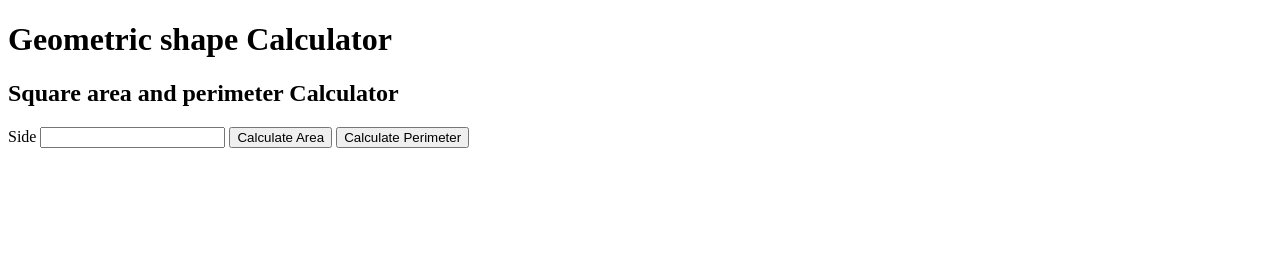
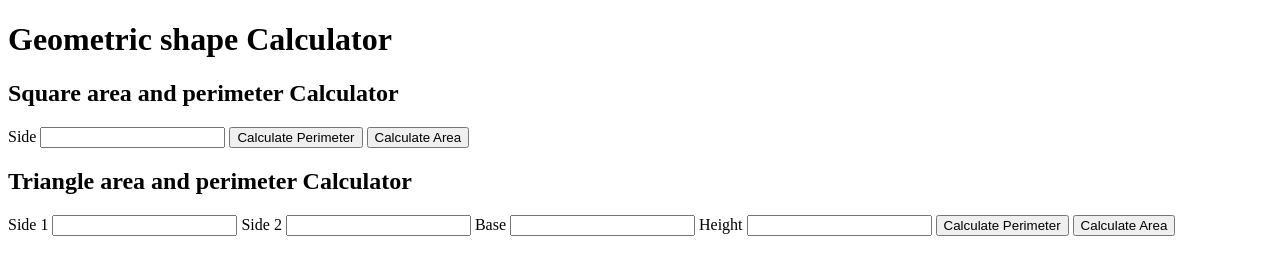
Before and after one commit to emanuelnav/jscalculator, a plain HTML site: page geometric-calculator.html in a window 1280 px wide. Drawn offline with Linux system fonts and the light colour scheme.

Commit message:
adding the form and the script  to calculate the triangle shape

```diff
--- a/geometric-calculator.html
+++ b/geometric-calculator.html
@@ -4,23 +4,43 @@
     <meta charset="UTF-8">
     <meta http-equiv="X-UA-Compatible" content="IE=edge">
     <meta name="viewport" content="width=device-width, initial-scale=1.0">
+    <link rel="stylesheet" href="./assets/css/geometric-calculator.css">
     <title>Geometric Calculator</title>
 </head>
 <body>
     <header class="header">
         <h1>Geometric shape Calculator</h1>
     </header>
-    <section class="calculator">
-        <h2>Square area and perimeter Calculator</h2>
-        <form>
-            <label for="squareSide">
-                Side
-            </label>
-            <input id="squareSide" type="number">
-            <button type="button" onclick="calculateSquareArea()">Calculate Area</button>
-            <button type="button" onclick="calculateSquarePerimeter()">Calculate Perimeter</button>
-        </form>
+    <section class="containter">
+        <section class="calculator">
+            <h2 class="calculator__title">Square area and perimeter Calculator</h2>
+            <form class="calculator__form">
+                <label for="squareSide">
+                    Side
+                </label>
+                <input id="squareSide" type="number" class="calculator__input">
+                <button class="calculator__button" type="button" onclick="calculateSquarePerimeter()">Calculate Perimeter</button>
+                <button class="calculator__button" type="button" onclick="calculateSquareArea()">Calculate Area</button>
+            </form>
+        </section>
+        <section class="calculator">
+            <h2 class="calculator__title">Triangle area and perimeter Calculator</h2>
+            <form class="calculator__form">
+                <label for="triangleSide1">Side 1</label>
+                <input id="triangleSide1" type="number" class="calculator__input">
+                <label for="triangleSide2">Side 2</label>
+                <input id="triangleSide2" type="number" class="calculator__input">
+                <label for="triangleBase">Base</label>
+                <input id="triangleBase" type="number" class="calculator__input">
+                <label for="triangleHeight">Height</label>
+                <input id="triangleHeight" type="number" class="calculator__input">
+                <button class="calculator__button" type="button" onclick="calculateTrianglePerimeter()">Calculate Perimeter</button>
+                <button class="calculator__button" type="button" onclick="calculateTriangleArea()">Calculate Area</button>
+            </form>
+        </section>
     </section>
+
+
 </body>
-<script src="./script.js"></script>
+<script src="./assets/js/script.js"></script>
 </html>
--- a/script.js
+++ /dev/null
@@ -1,23 +0,0 @@
-// Arrow Functions
-
-// Square
-const squarePerimeter = squareSide => squareSide * 4;
-const squareArea = squareSide => squareSide ** 2;
-
-// Triangle
-const trianglePerimeter = (triangleSide1, triangleSide2, triangleBase) => triangleSide1 + triangleSide2 + triangleBase;
-const triangleArea = (triangleBase, triangleHeight) => (triangleBase * triangleHeight) / 2;
-
-// Circle
-const circleCircumference = circleRadius => Math.PI * (circleRadius * 2);
-const circleArea = circleRadius => Math.PI * (circleRadius ** 2);
-
-function calculateSquareArea() {
-    const input = document.getElementById("squareSide");
-    return alert(squareArea(input.value));
-}
-
-function calculateSquarePerimeter() {
-    const input = document.getElementById("squareSide");
-    return alert(squarePerimeter(input.value));
-}
```
Also changed, not shown: index.html (+1 -1 lines).
